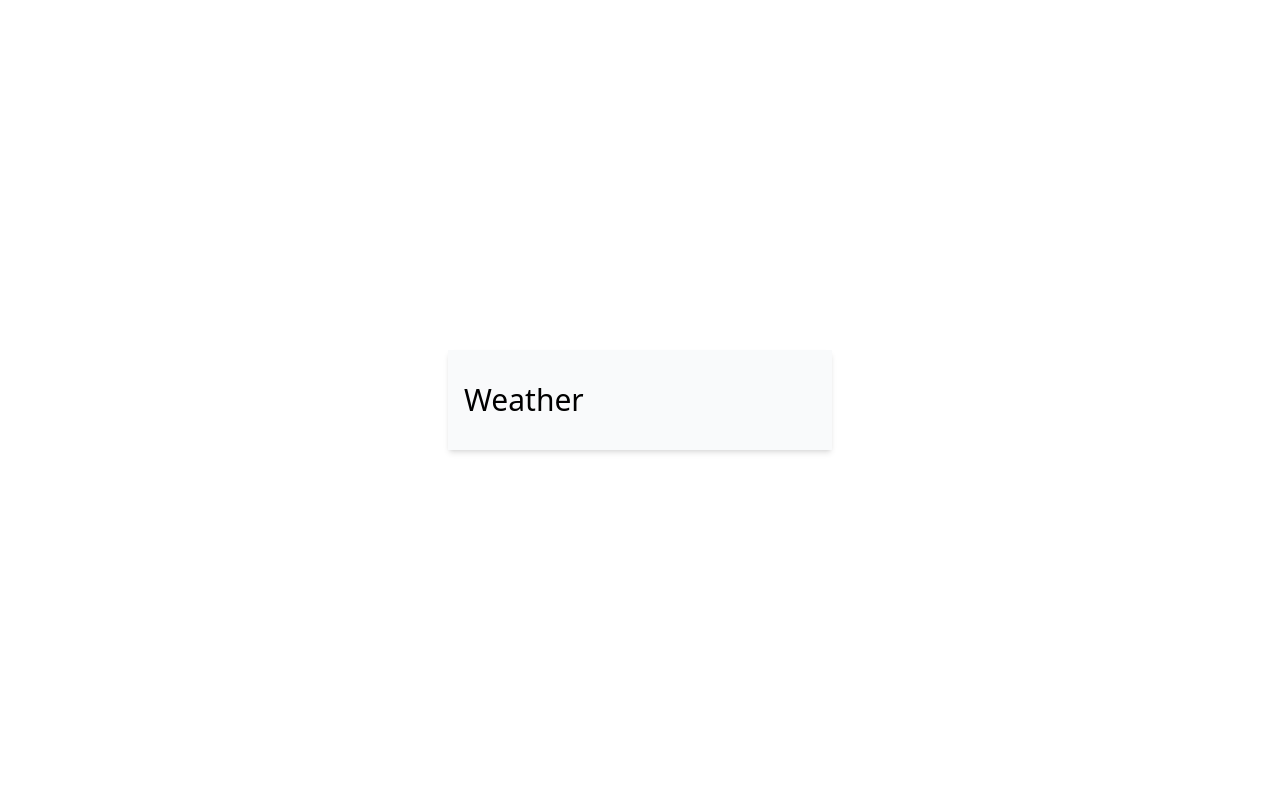
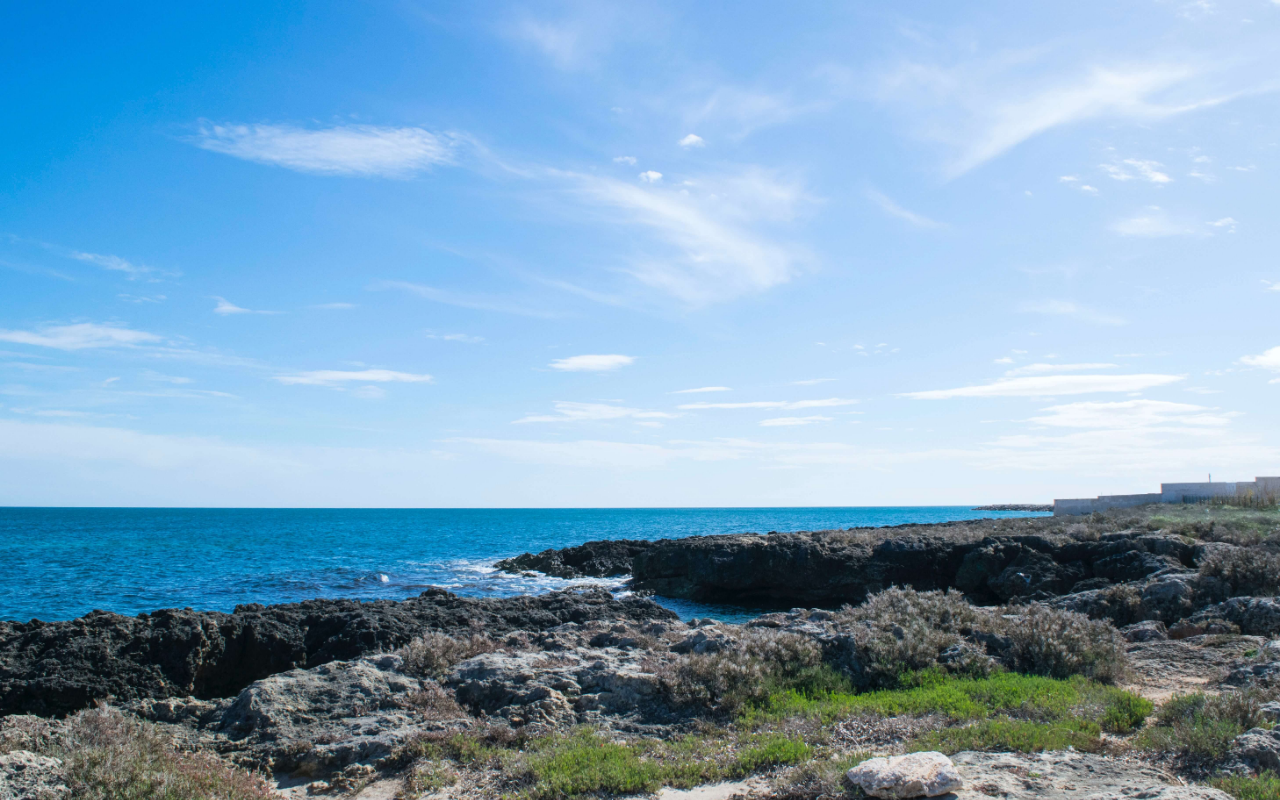
Before and after one commit to justYu2001/react-weather-app, a React (Create React App) app: page / in a window 1280 px wide. Built offline with nearby package versions, Linux system fonts and the light colour scheme.

Commit message:
feat: add background

```diff
--- a/src/App.jsx
+++ b/src/App.jsx
@@ -1,17 +1,15 @@
 import React from 'react';
 import tw from 'tailwind-styled-components';
+import sunnyBackground from './assets/images/sunny.jpg';
 
-const Card = tw.div`
-  w-96 py-8 px-4
-  bg-gray-50
-  shadow-md
+const Container = tw.div`
+  w-screen h-screen
+  bg-[image:var(--image-url)] bg-cover
 `;
 
 const App = () => {
   return (
-    <Card>
-      <h1 className='text-3xl'>Weather</h1>
-    </Card>
+    <Container style={{'--image-url': `url(${sunnyBackground})` }} />
   );
 };
 
--- a/src/index.css
+++ b/src/index.css
@@ -5,11 +5,3 @@
 html {
   font-size: 16px;
 }
-
-#root {
-  display: flex;
-  justify-content: center;
-  align-items: center;
-  width: 100vw;
-  height: 100vh;
-}
```
Also changed, not shown: src/assets/images/sunny.jpg (added).
